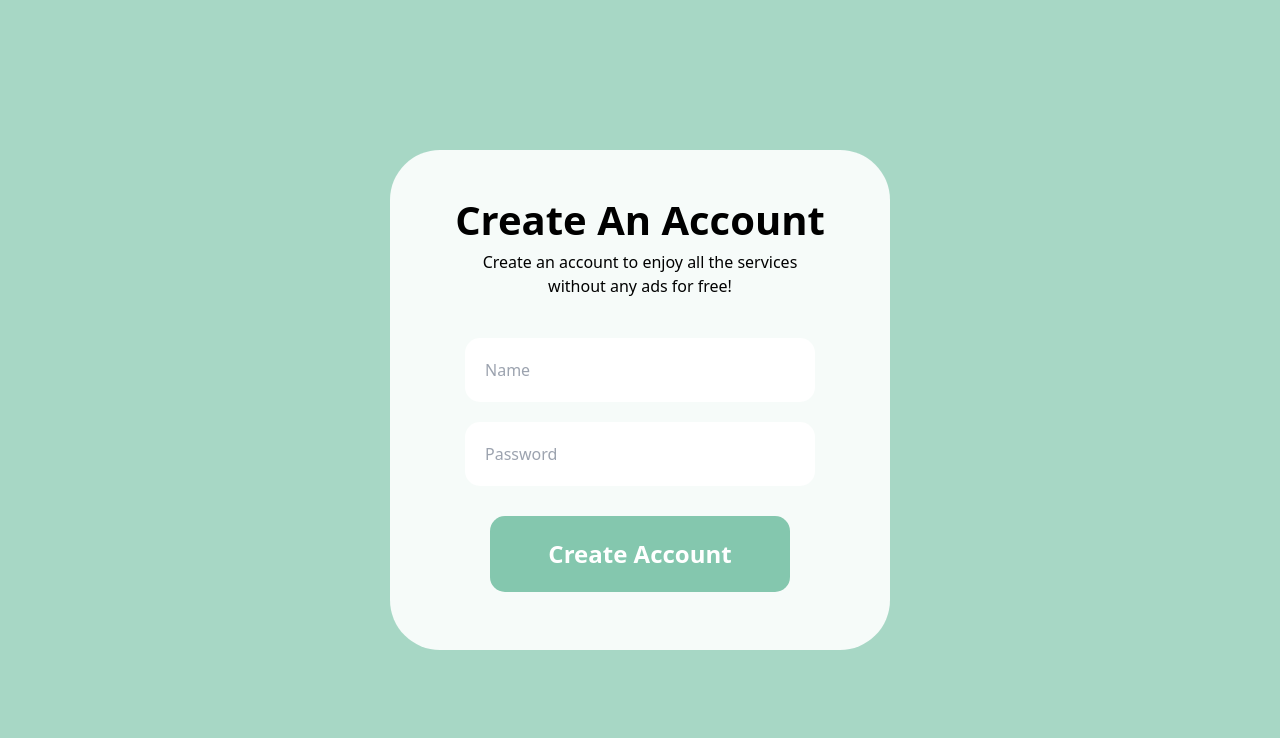
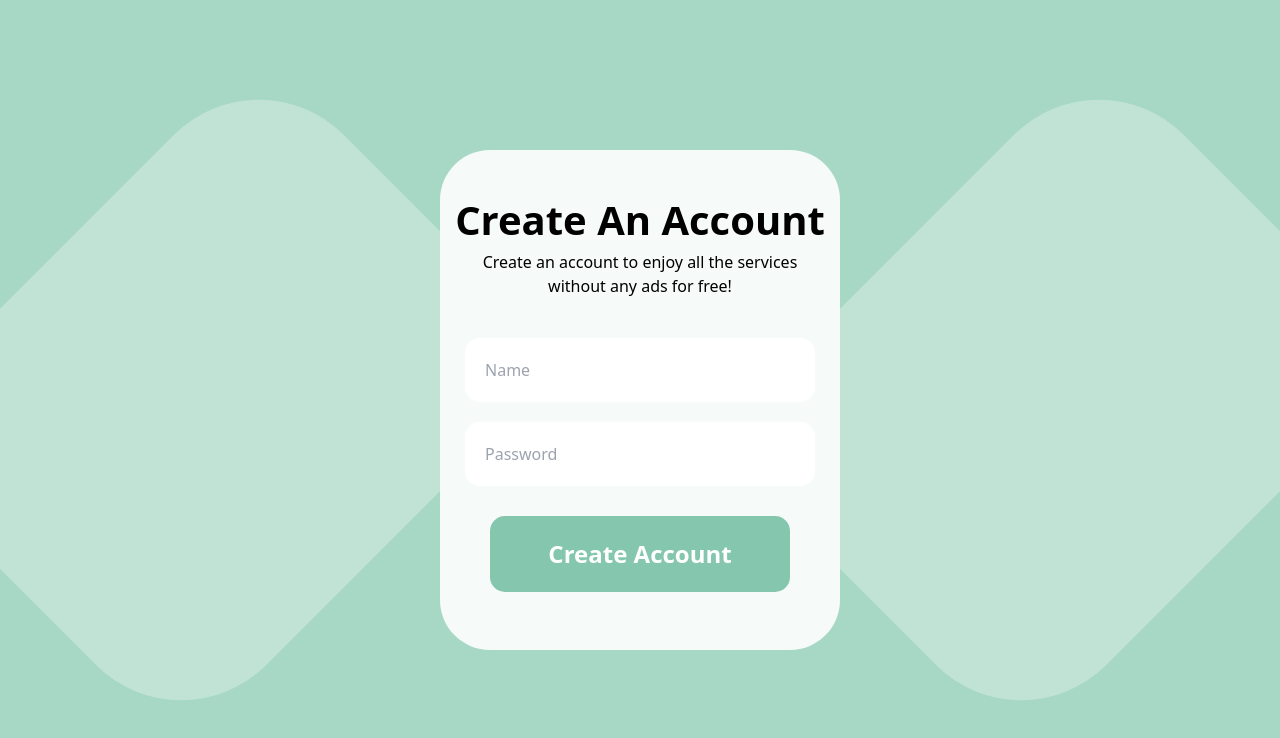
Before and after one commit to OthmaneB-Pro/Form_Challenge, a React (Create React App) app: page / in a window 1280 px wide. Shown: the top 738 px of the page. Built offline with nearby package versions, Linux system fonts and the light colour scheme.

Commit message:
💄 LoginForm2 : Add box style

```diff
--- a/src/components/pages/login/LoginPage.tsx
+++ b/src/components/pages/login/LoginPage.tsx
@@ -56,6 +56,7 @@ const LoginPageStyled = styled.div`
   justify-content: center;
   align-items: center;
   height: 100vh;
+  overflow: hidden;
 
   h1 {
     margin-top: 40px;
@@ -72,6 +73,14 @@ const LoginPageStyled = styled.div`
     height: 500px;
     background-color: #f6fbf9;
     border-radius: 50px;
+    z-index: 3;
+  }
+  .box{
+    width: 550px;
+    height: 550px;
+    background: #C1E3D6;
+    border-radius: 120px;
+    transform: rotate(45deg);
   }
   form {
     display: flex;
@@ -97,7 +106,7 @@ const LoginPageStyled = styled.div`
     font-weight: bold;
 
     &:hover {
-      transform: linear 1s;
+      transition: linear 0.2s;
       background: #4eb791;
     }
   }
```
